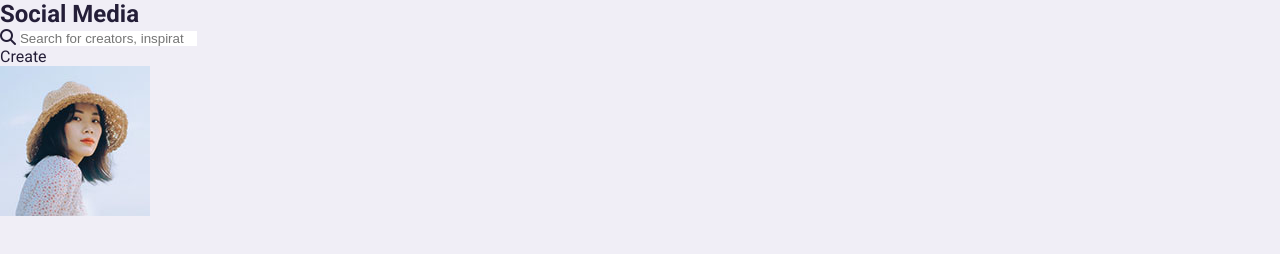
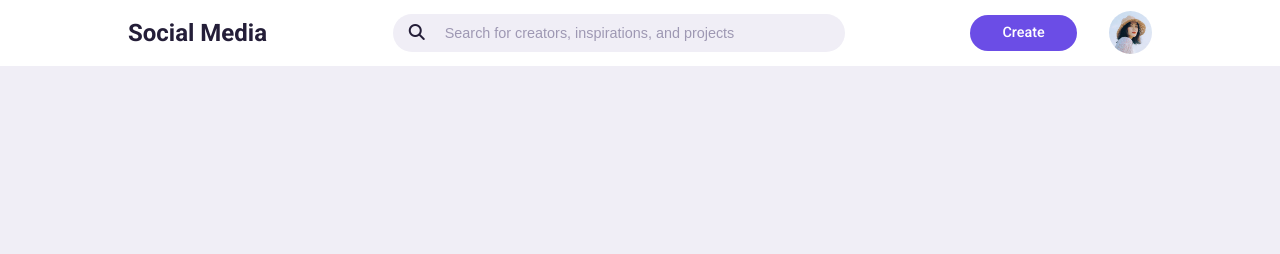
Before and after one commit to sameersahu142/responsive-social-media-website, a plain HTML site: page index.html in a window 1280 px wide. Drawn offline with Linux system fonts and the light colour scheme.

Commit message:
Nav bar complete

```diff
--- a/index.html
+++ b/index.html
@@ -19,7 +19,7 @@
                     <input type="search" placeholder="Search for creators, inspirations, and projects">
                 </div>
                 <div class="create">
-                    <label for="create-post">Create</label>
+                    <label class="btn btn-primary" for="create-post">Create</label>
                     <div class="profile-picture">
                         <img src="./images/profile-1.jpg">
                     </div>
--- a/style.css
+++ b/style.css
@@ -10,6 +10,12 @@
   --color-secondary: hsl(252, 100%, 90%);
   --color-success: hsl(120, 95%, 65%);
   --color-danger: hsl(0, 95%, 65%);
+
+  --border-radius: 2rem;
+  --card-border-radius: 1rem;
+  --btn-padding: 0.6rem 2rem;
+  --search-padding: 0.6rem 1rem;
+  --card-padding: 1rem;
 }
 *,
 *::before,
@@ -29,3 +35,76 @@ body {
   background: var(--color-light);
   overflow-x: hidden;
 }
+
+/* General style */
+.container {
+  width: 80%;
+  margin: 0 auto;
+}
+.profile-picture {
+  width: 2.7rem;
+  aspect-ratio: 1/1;
+  border-radius: 50%;
+  overflow: hidden;
+}
+img {
+  display: block;
+  width: 100%;
+}
+.btn {
+  display: inline-block;
+  padding: var(--btn-padding);
+  font-weight: 500;
+  border-radius: var(--border-radius);
+  cursor: pointer;
+  transition: all 300ms ease;
+  font-size: 0.9rem;
+}
+.btn:hover {
+  opacity: 0.8;
+}
+.btn-primary {
+  background: var(--color-primary);
+  color: white;
+}
+.text-bold {
+  font-weight: 500;
+}
+.text-muted {
+  color: var(--color-gray);
+}
+
+/* ---------------NAVBAR--------------- */
+nav {
+  width: 100%;
+  background: var(--color-white);
+  padding: 0.7rem 0;
+  position: fixed;
+  top: 0;
+  z-index: 10;
+}
+nav .container {
+  display: flex;
+  justify-content: space-between;
+  align-items: center;
+}
+nav .search-bar {
+  background: var(--color-light);
+  border-radius: var(--border-radius);
+  padding: var(--search-padding);
+}
+nav .search-bar input[type="search"] {
+  background: transparent;
+  width: 30vw;
+  margin-left: 1rem;
+  font-size: 0.9rem;
+  color: var(--color-dark);
+}
+nav .search-bar input[type="search"]::placeholder {
+  color: var(--color-gray);
+}
+nav .create {
+  display: flex;
+  align-items: center;
+  gap: 2rem;
+}
```
